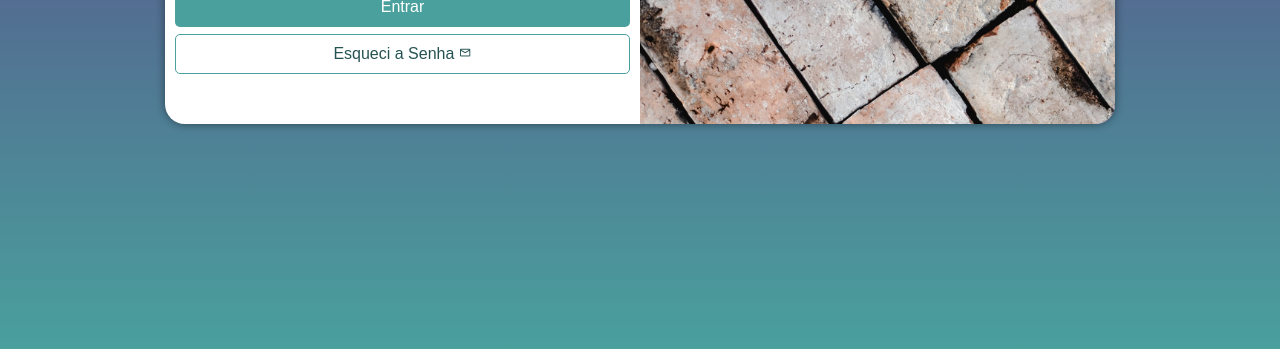
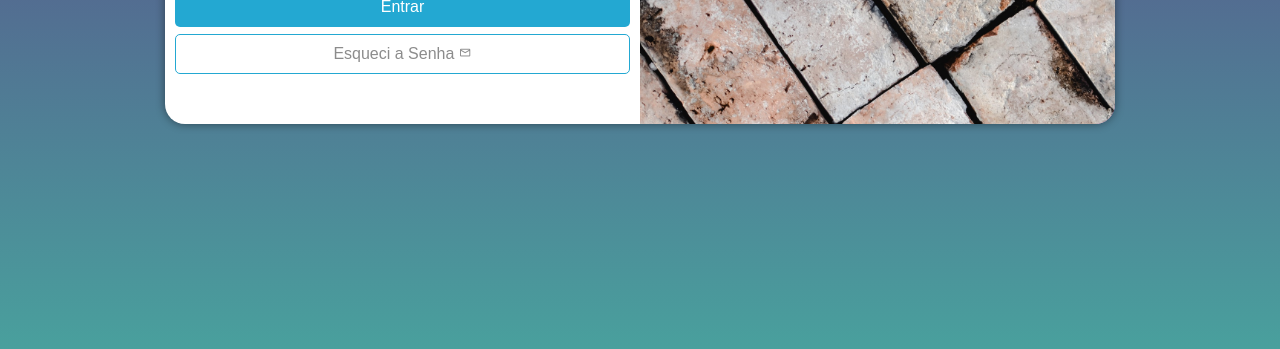
Before and after one commit to Gustaocta/projeto-login, a plain HTML site: page index.html in a window 1280 px wide. Shown: the part 451-800 px from the top of the page. Drawn offline with nearby package versions, Linux system fonts and the light colour scheme.

Commit message:
Update style.css

```diff
--- a/estilos/style.css
+++ b/estilos/style.css
@@ -104,7 +104,7 @@
    font-size: 1em;
    width: 100%;
    height: 40px;
-   background-color: #49a09d;
+   background-color: #23A8D2;
    color: white;
    border: none;
    border-radius: 5px;
@@ -112,7 +112,7 @@
  }
 
  form > input[type=submit]:hover {
-   background-color: #265352;
+   background-color: #8C8C8C;
  }
 
  form > a.botao {
@@ -124,8 +124,8 @@
    padding-top: 10px;
    margin-top: 7px;
    background-color: white;
-   color: #265352;
-   border: 1px solid #49a09d;
+   color: #8C8C8C;
+   border: 1px solid #23A8D2;
    border-radius: 5px;
    text-decoration: none;
  }
@@ -135,5 +135,5 @@
  }
 
  form > a.botao:hover {
-   background-color: #63d4d1;
+   background-color: #23A8D2;
  }
```
